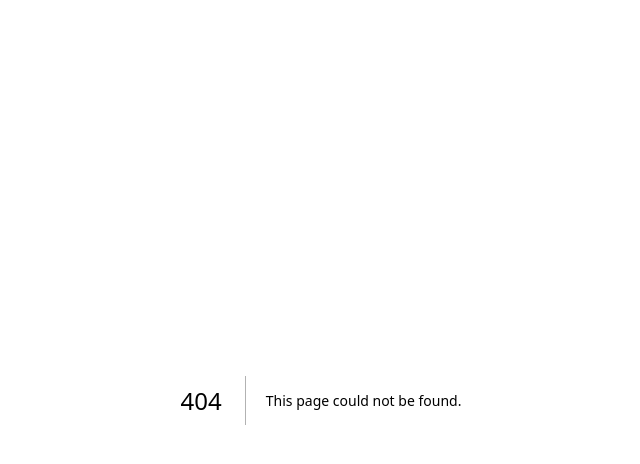
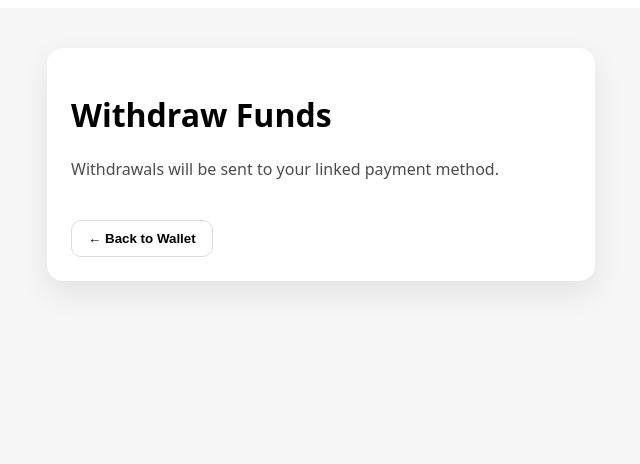
Before and after one commit to mejiasergio2002-max/BandMate, a Next.js app: page /wallet/withdraw in a window 1280 px wide. Before the commit this address had no page. Shown: the top 464 px of the page, without its empty margins (319-959 px from the left). Built offline with nearby package versions, Linux system fonts and the light colour scheme.

Commit message:
Add withdraw button and withdraw page to wallet

```diff
--- /dev/null
+++ b/app/wallet/withdraw/page.tsx
@@ -0,0 +1,50 @@
+'use client'
+
+import { useRouter } from 'next/navigation'
+
+export default function WithdrawPage() {
+  const router = useRouter()
+
+  return (
+    <div
+      style={{
+        minHeight: '100vh',
+        background: '#f6f6f6',
+        padding: 40,
+        fontFamily: 'system-ui, -apple-system',
+      }}
+    >
+      <div
+        style={{
+          maxWidth: 500,
+          margin: '0 auto',
+          background: '#fff',
+          borderRadius: 16,
+          padding: 24,
+          boxShadow: '0 12px 30px rgba(0,0,0,0.08)',
+        }}
+      >
+        <h1>Withdraw Funds</h1>
+
+        <p style={{ opacity: 0.7, marginBottom: 20 }}>
+          Withdrawals will be sent to your linked payment method.
+        </p>
+
+        <button
+          onClick={() => router.push('/wallet')}
+          style={{
+            marginTop: 20,
+            padding: '10px 16px',
+            borderRadius: 10,
+            border: '1px solid #ddd',
+            background: '#fff',
+            cursor: 'pointer',
+            fontWeight: 600,
+          }}
+        >
+          ← Back to Wallet
+        </button>
+      </div>
+    </div>
+  )
+}
```
